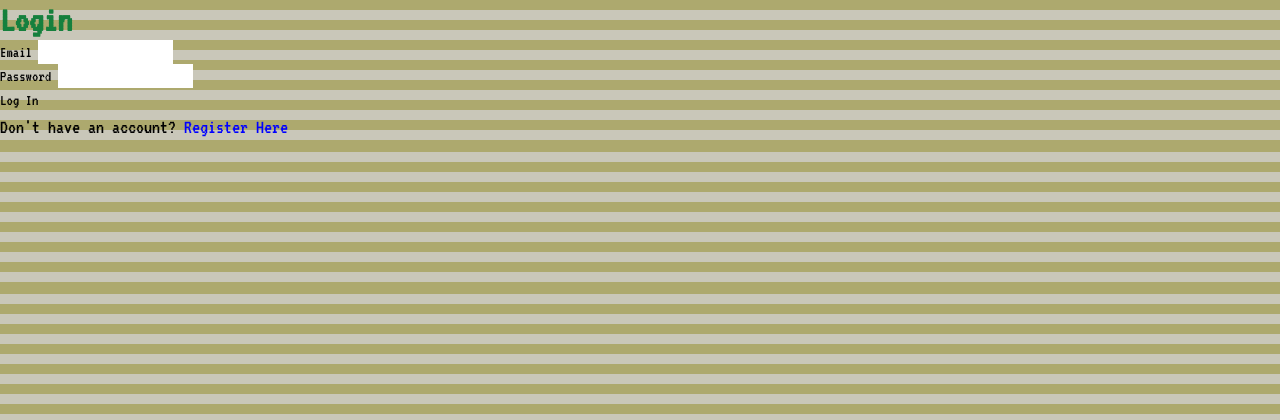
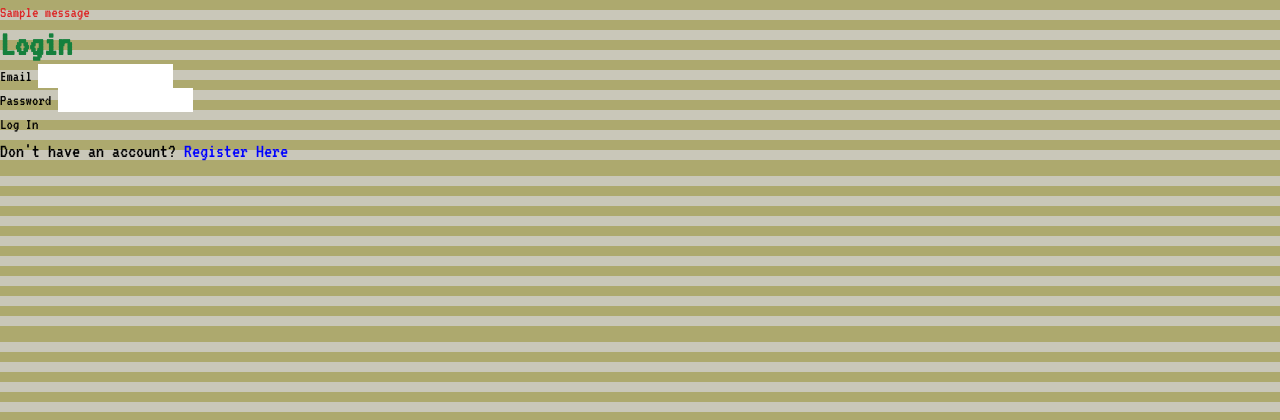
Before and after one commit to elliestone06/PantryPal, a Flask app: page / in a window 1280 px wide. Shown: the top 420 px of the page. Run offline with Flask 3, Linux system fonts and the light colour scheme; tables that the repository leaves empty hold one stand-in row (values such as "Sample post"); one stand-in notice (Sample message) is shown; some libraries are stand-ins or nearby versions.

Commit message:
attempt to fix login error.

```diff
--- a/app.py
+++ b/app.py
@@ -114,6 +114,7 @@ def save_items():
 items = load_items()
 
 @app.route("/index")
+@login_required
 def index():
     """
     Render the main index page, showing all grocery items organized by category and name.
--- a/templates/login.html
+++ b/templates/login.html
@@ -28,6 +28,16 @@
     </style>
 </head>
 <body>
+    {% with messages = get_flashed_messages(with_categories=true) %}
+  {% if messages %}
+    <ul>
+      {% for category, message in messages %}
+        <li class="text-red-600">{{ message }}</li>
+      {% endfor %}
+    </ul>
+  {% endif %}
+{% endwith %}
+
     <h1 class="text-4xl font-bold text-green-700">Login</h1>
     <form method="POST" action="">
         {{ form.hidden_tag() }}
```
